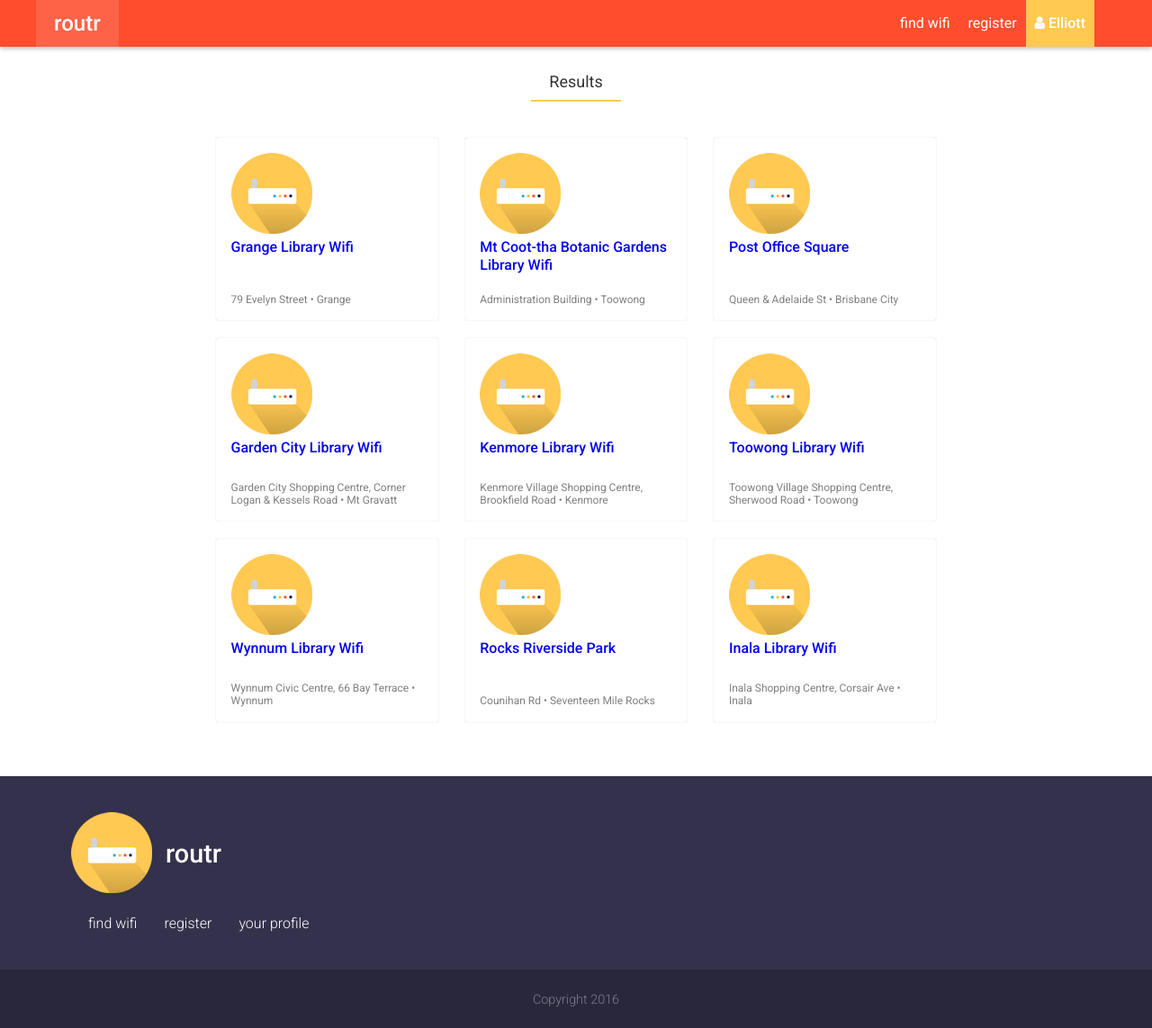
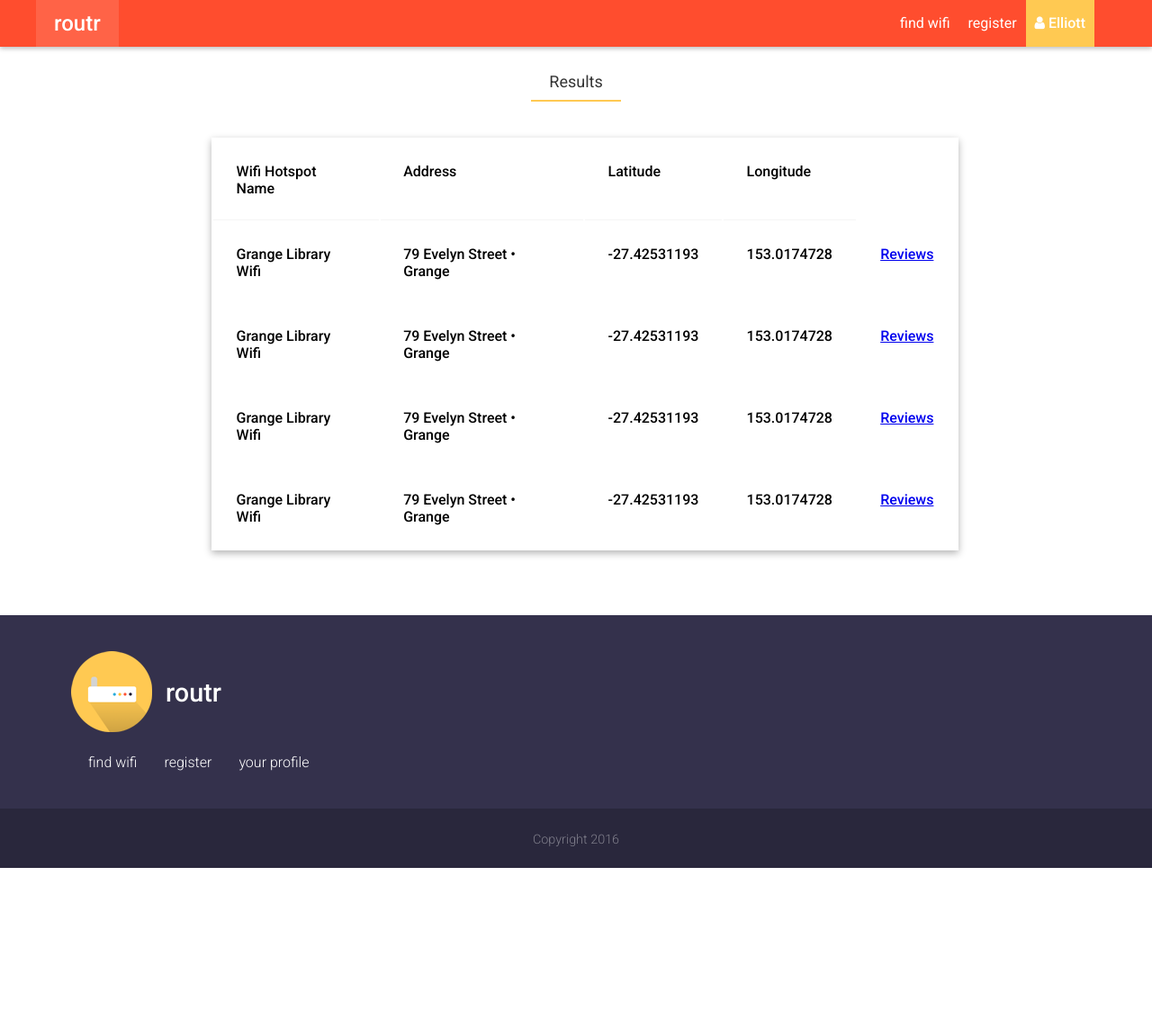
Before and after one commit to JoshuaMiles/ICanHazInternetz, a PHP site: page /resultsTable.html in a window 1280 px wide. Shown: the whole page at 90% size. After the commit the page ends 965 px from the top, so only its background shows below. Run offline with PHP 8.4, Linux system fonts and the light colour scheme; some libraries are stand-ins or nearby versions.

Commit message:
finished basic resultsTable page

```diff
--- a/css/style.css
+++ b/css/style.css
@@ -581,6 +581,27 @@ main .register {
           font-weight: 500;
           line-height: 1.3em; }
 
+.container .resultsTbl {
+  width: 100%;
+  margin-left: 10px;
+  margin-right: 10px;
+  margin-bottom: 2rem;
+  background-color: #FFFFFF;
+  box-shadow: 0px 3px 8px rgba(0, 0, 0, 0.3);
+  display: table;
+  justify-content: center; }
+  .container .resultsTbl thead, .container .resultsTbl tbody, .container .resultsTbl tfoot, .container .resultsTbl tr, .container .resultsTbl th, .container .resultsTbl td {
+    text-align: left;
+    font-family: Roboto, Helvetica, "Helvetica Neue", sans-serif;
+    font-weight: 500;
+    padding: 1.6rem;
+    vertical-align: top; }
+  .container .resultsTbl thead tr th {
+    border-bottom: 1px solid #F5F5F5; }
+  .container .resultsTbl tbody tr:hover {
+    background-color: #F5F5F5;
+    color: #FF6347; }
+
 main .search {
   background: #F5F5F5;
   height: 100%;
--- a/resultsTable.html
+++ b/resultsTable.html
@@ -45,81 +45,58 @@
         <hr class="article-title-rule">
 
         <div class="container">
-          <div class="review-cards">
+          <table id="table" class="resultsTbl">
+            <thead>
+              <tr>
+                <th>Wifi Hotspot Name</th>
+                <th>Address</th>
+                <th>Latitude</th>
+                <th>Longitude</th>
+              </tr>
+            </thead>
+            <tbody>
+              <tr>
+                <td>Grange Library Wifi</td>
+                <td>79 Evelyn Street • Grange</td>
+                <td>-27.42531193</td>
+                <td>153.0174728</td>
+                <td>
+                  <a href="#">Reviews</a>
+                </td>
+              </tr>
 
-            <a href="#" class="review-card">
-              <div class="media"><img src="../images/routr-logo-sml.png" alt="placeholder img"></div>
-              <div class="desc">
-                <div class="title">Grange Library Wifi</div>
-                <div class="muted">79 Evelyn Street • Grange</div>
-              </div>
-            </a>
+              <tr>
+                <td>Grange Library Wifi</td>
+                <td>79 Evelyn Street • Grange</td>
+                <td>-27.42531193</td>
+                <td>153.0174728</td>
+                <td>
+                  <a href="#">Reviews</a>
+                </td>
+              </tr>
 
-            <a href="#" class="review-card">
-              <div class="media"><img src="../images/routr-logo-sml.png" alt="placeholder img"></div>
-              <div class="desc">
-                <div class="title">Mt Coot-tha Botanic Gardens Library Wifi</div>
-                <div class="muted">Administration Building • Toowong</div>
-              </div>
-            </a>
+              <tr>
+                <td>Grange Library Wifi</td>
+                <td>79 Evelyn Street • Grange</td>
+                <td>-27.42531193</td>
+                <td>153.0174728</td>
+                <td>
+                  <a href="#">Reviews</a>
+                </td>
+              </tr>
 
-            <a href="#" class="review-card">
-              <div class="media"><img src="../images/routr-logo-sml.png" alt="placeholder img"></div>
-              <div class="desc">
-                <div class="title">Post Office Square</div>
-                <div class="muted">Queen &amp; Adelaide St • Brisbane City</div>
-              </div>
-            </a>
-
-            <a href="#" class="review-card">
-              <div class="media"><img src="../images/routr-logo-sml.png" alt="placeholder img"></div>
-              <div class="desc">
-                <div class="title">Garden City Library Wifi</div>
-                <div class="muted">Garden City Shopping Centre, Corner Logan &amp; Kessels Road • Mt Gravatt</div>
-              </div>
-            </a>
-
-            <a href="#" class="review-card">
-              <div class="media"><img src="../images/routr-logo-sml.png" alt="placeholder img"></div>
-              <div class="desc">
-                <div class="title">Kenmore Library Wifi</div>
-                <div class="muted">Kenmore Village Shopping Centre, Brookfield Road • Kenmore</div>
-              </div>
-            </a>
-
-            <a href="#" class="review-card">
-              <div class="media"><img src="../images/routr-logo-sml.png" alt="placeholder img"></div>
-              <div class="desc">
-                <div class="title">Toowong Library Wifi</div>
-                <div class="muted">Toowong Village Shopping Centre, Sherwood Road • Toowong</div>
-              </div>
-            </a>
-
-            <a href="#" class="review-card">
-              <div class="media"><img src="../images/routr-logo-sml.png" alt="placeholder img"></div>
-              <div class="desc">
-                <div class="title">Wynnum Library Wifi</div>
-                <div class="muted">Wynnum Civic Centre, 66 Bay Terrace • Wynnum</div>
-              </div>
-            </a>
-
-            <a href="#" class="review-card">
-              <div class="media"><img src="../images/routr-logo-sml.png" alt="placeholder img"></div>
-              <div class="desc">
-                <div class="title">Rocks Riverside Park</div>
-                <div class="muted">Counihan Rd • Seventeen Mile Rocks</div>
-              </div>
-            </a>
-
-            <a href="#" class="review-card">
-              <div class="media"><img src="../images/routr-logo-sml.png" alt="placeholder img"></div>
-              <div class="desc">
-                <div class="title">Inala Library Wifi</div>
-                <div class="muted">Inala Shopping Centre, Corsair Ave • Inala</div>
-              </div>
-            </a>
+              <tr>
+                <td>Grange Library Wifi</td>
+                <td>79 Evelyn Street • Grange</td>
+                <td>-27.42531193</td>
+                <td>153.0174728</td>
+                <td>
+                  <a href="#">Reviews</a>
+                </td>
+              </tr>
+            </tbody>
+          </table>
           </div> <!-- recent reviews -pull from db -->
-        </div>
       </article>
     </section>
   </main>
--- /dev/null
+++ b/stylesheets/pages/_resultsTable.scss
@@ -0,0 +1,38 @@
+.container {
+
+  .resultsTbl {
+    width: 100%;
+    //max-width: 100%;
+    margin-left: 10px;
+    margin-right: 10px;
+    margin-bottom: 2rem;
+    background-color: $light;
+    box-shadow: 0px 3px 8px rgba(0, 0, 0, 0.3); //change later
+    display: table;
+    justify-content: center;
+
+    thead, tbody, tfoot, tr, th, td {
+      text-align: left;
+      font-family: $fontFamily;
+      font-weight: 500;
+      padding: 1.6rem;
+      vertical-align: top;
+    }
+
+    thead {
+      tr {
+        th {
+          border-bottom: 1px solid $lightgrey;
+        }
+      }
+    }
+
+    tbody {
+      tr:hover {
+        background-color: $lightgrey;
+        color: $tomato;
+      }
+    }
+
+  } //resultsTbl
+} //container
--- a/stylesheets/style.scss
+++ b/stylesheets/style.scss
@@ -20,4 +20,5 @@
 @import "pages/index.scss";
 @import "pages/registration.scss";
 @import "pages/results.scss";
+@import "pages/resultsTable.scss";
 @import "pages/search.scss";
```
Also changed, not shown: 1 other file.
